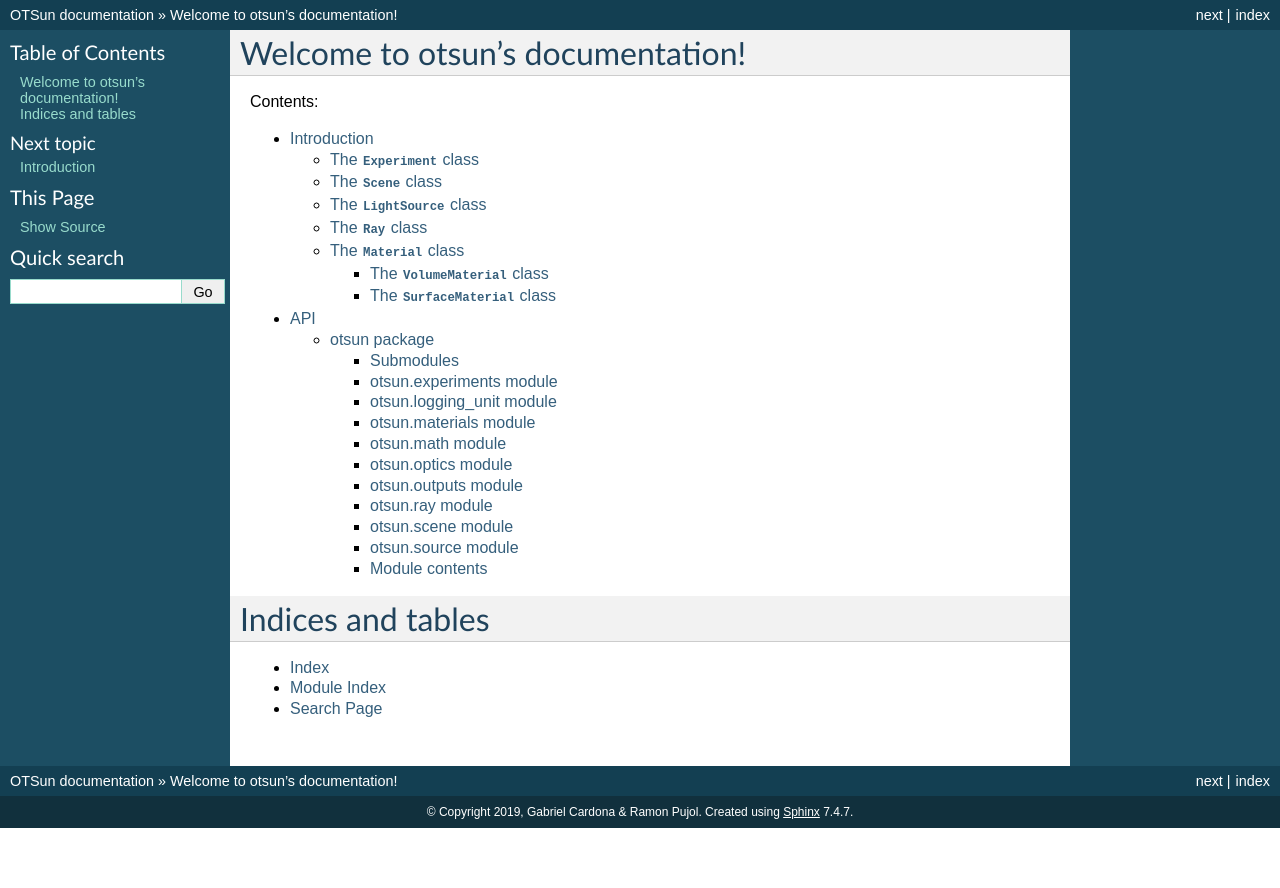
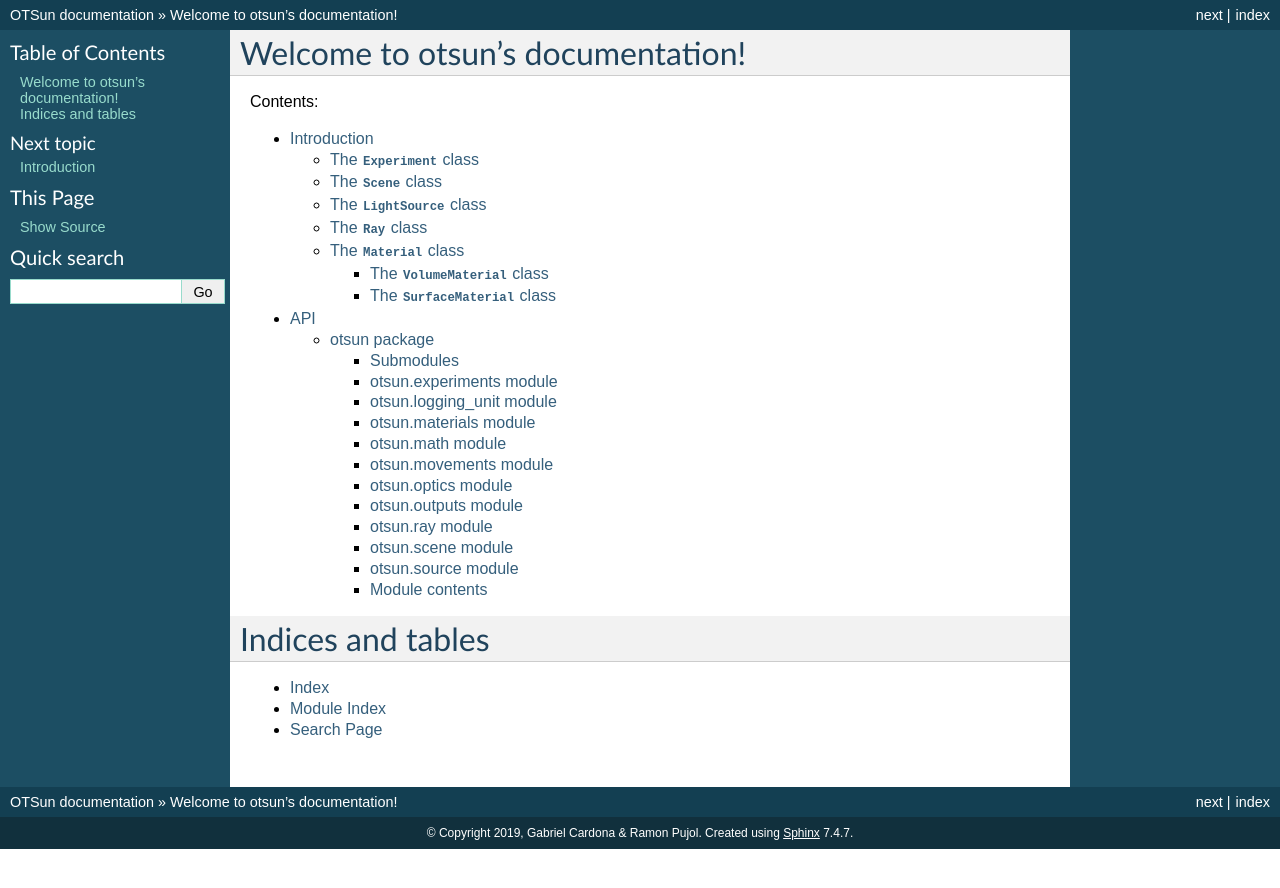
Before and after one commit to bielcardona/OTSun, a Sphinx documentation site: the page built from doc/index.rst, in a window 1280 px wide. Shown: the top 888 px of the page. Built offline with Sphinx 7.4.7, drawn with Linux system fonts in a browser that asks for light colours.

Commit message:
added doc for movements module

```diff
--- a/doc/otsun.rst
+++ b/doc/otsun.rst
@@ -32,6 +32,14 @@ otsun.math module
 -----------------
 
 .. automodule:: otsun.math
+    :members:
+    :undoc-members:
+    :show-inheritance:
+
+otsun.movements module
+-------------------
+
+.. automodule:: otsun.movements
     :members:
     :undoc-members:
     :show-inheritance:
```
